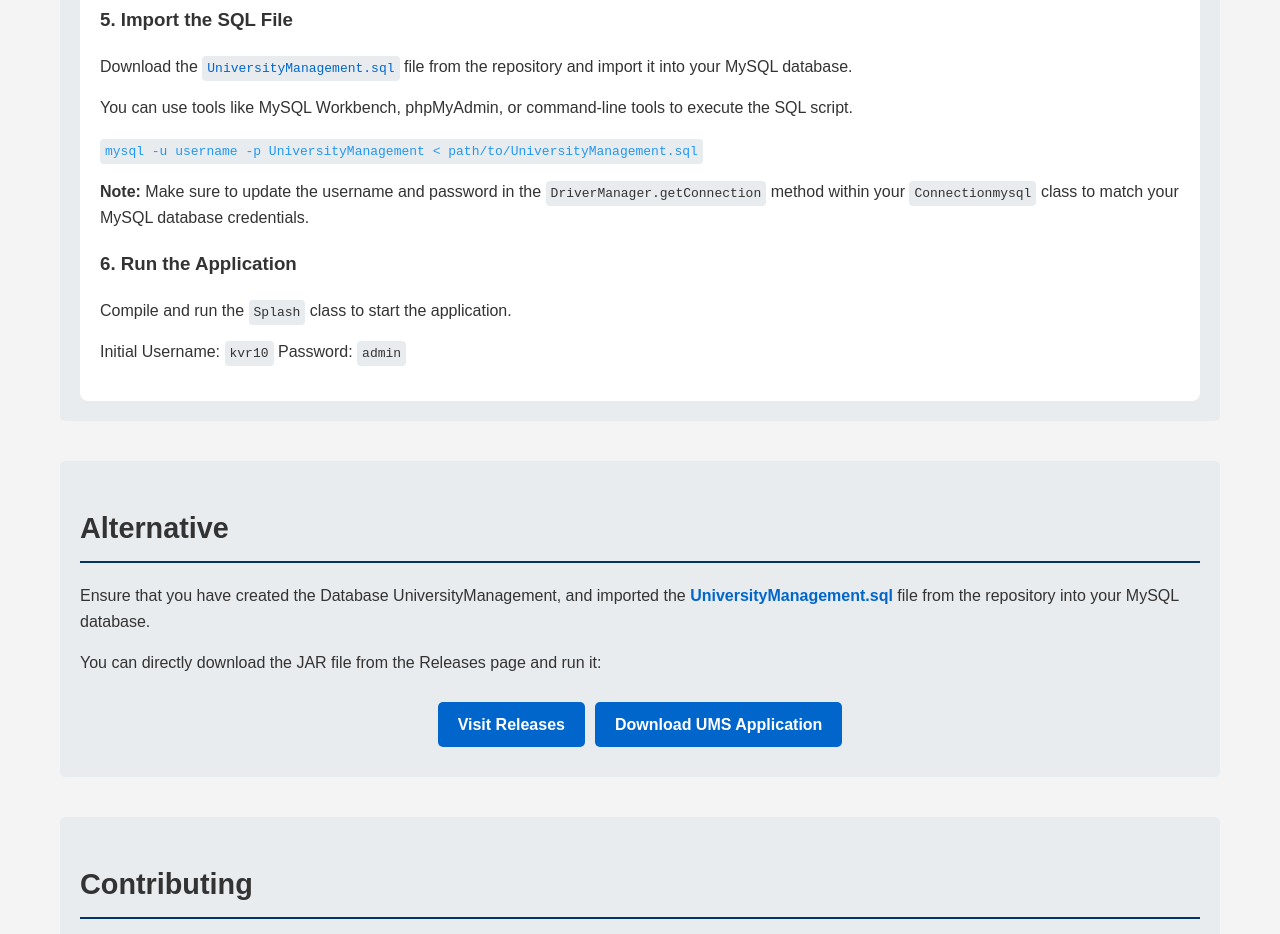
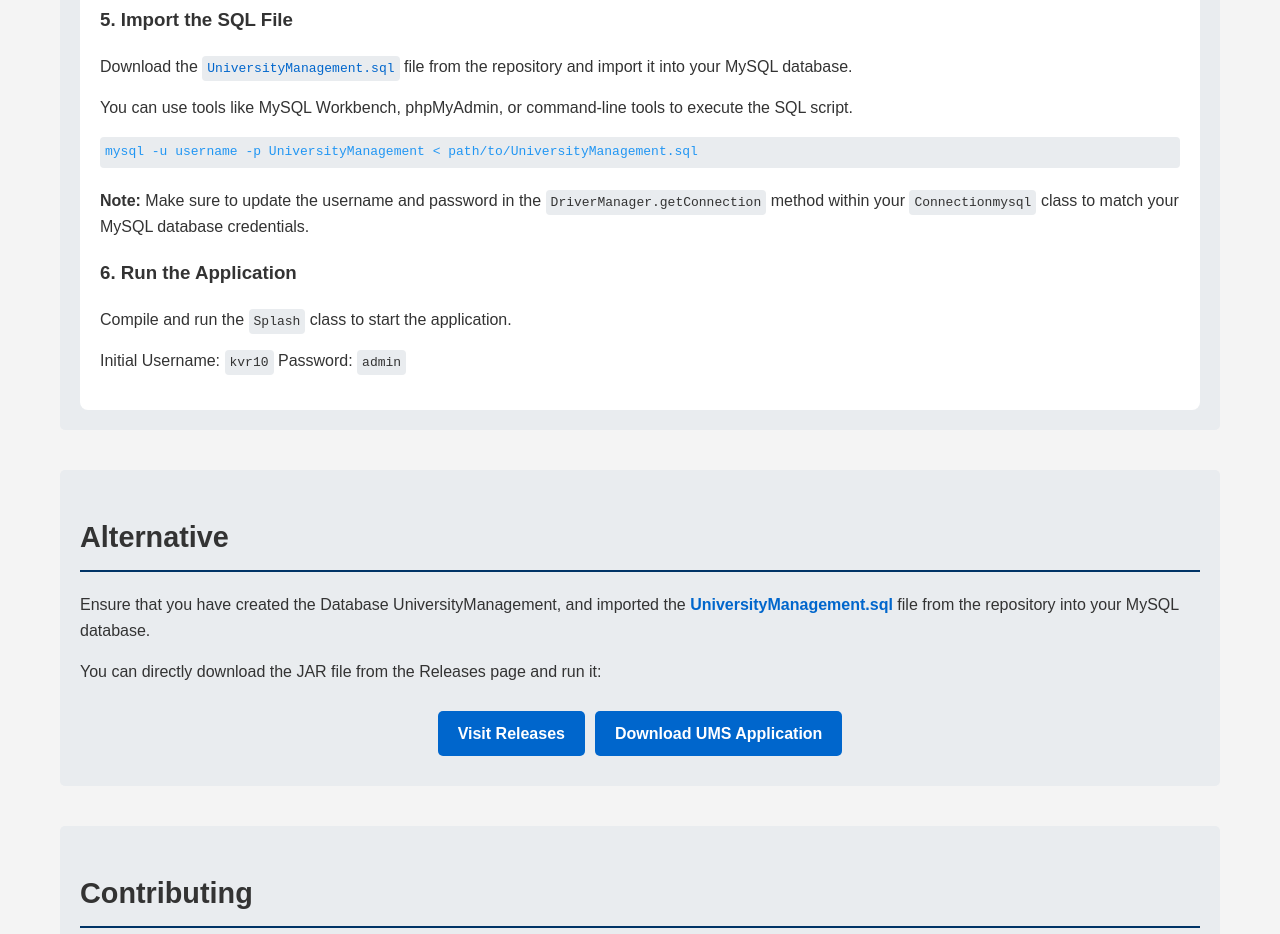
Before and after one commit to Kvr-10/University-Management-System, a plain HTML site: page docs/index.html in a window 1280 px wide. Shown: the part 2620-3554 px from the top of the page. Drawn offline with Linux system fonts and the light colour scheme.

Commit message:
Version 2.0 - Website Minor Changes

```diff
--- a/docs/index.html
+++ b/docs/index.html
@@ -91,7 +91,11 @@
             <h3>5. Import the SQL File</h3>
             <p>Download the <a href="https://github.com/Kvr-10/University-Management-System/tree/master/database" target="_blank" rel="noopener noreferrer"><code>UniversityManagement.sql</code></a> file from the repository and import it into your MySQL database.</p>
             <p>You can use tools like MySQL Workbench, phpMyAdmin, or command-line tools to execute the SQL script.</p>
+        </div>
+        <div class="step">
             <p class="import-command"><code>mysql -u username -p UniversityManagement < path/to/UniversityManagement.sql</code></p>
+        </div>
+        <div class="step1">
             <p>
                 <b>Note:</b> Make sure to update the username and password in the <code>DriverManager.getConnection</code> method within your <code>Connectionmysql</code> class to match your MySQL database credentials.
             </p>
```
